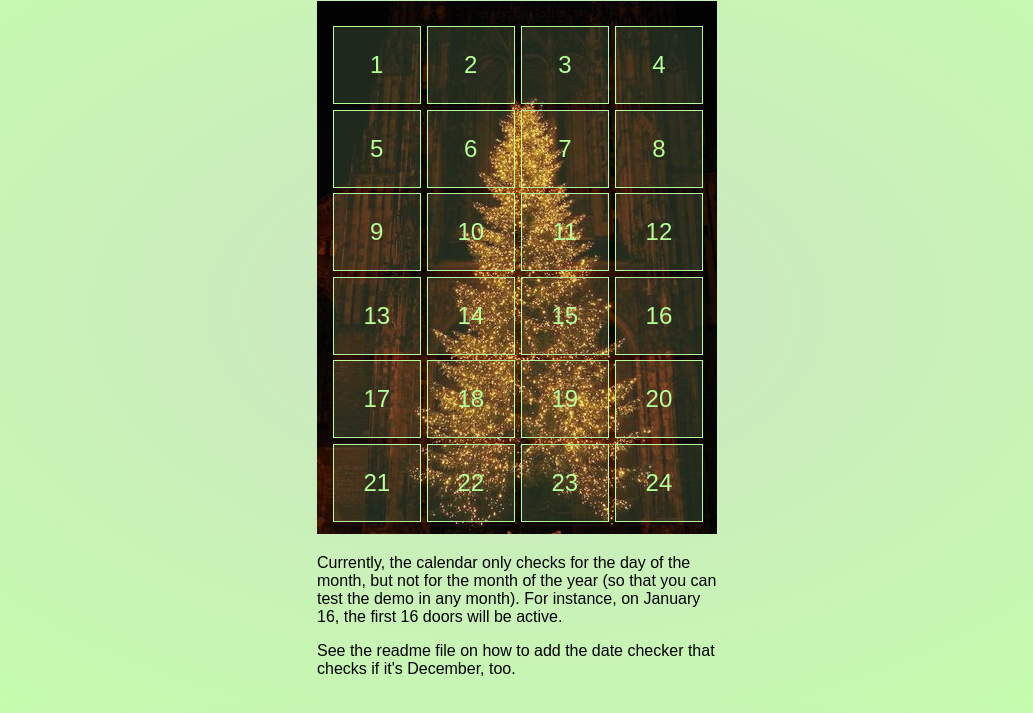
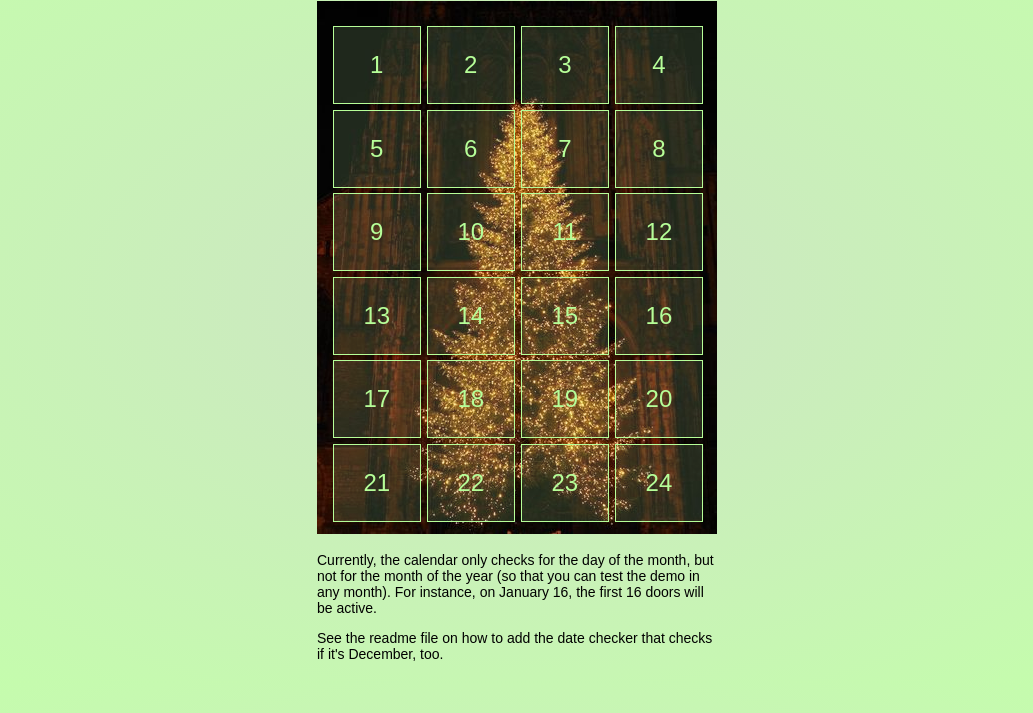
Before and after one commit to azaleamollis/advent-calendar, a plain HTML site: page index.html in a window 1280 px wide. Shown: the part 79-792 px from the top of the page, without its empty margins (123-1156 px from the left). Drawn offline with Linux system fonts and the light colour scheme.

Commit message:
Update style.css

```diff
--- a/style.css
+++ b/style.css
@@ -9,6 +9,9 @@ body {
 .title {
   font-size: 1.5rem;
   text-align: center;
+}
+.description {
+  font-size: 0.875rem;
 }
 ul#adventDoors {
 	position: relative;
```
